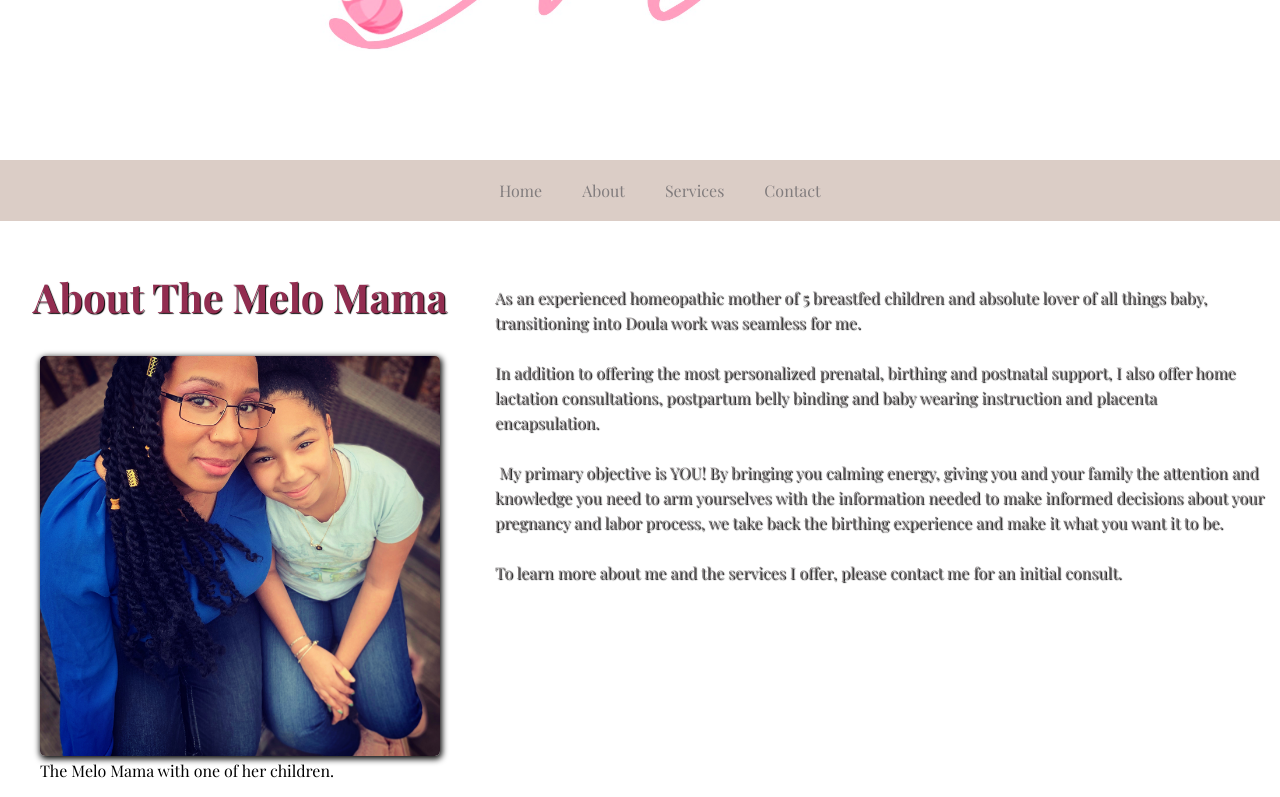
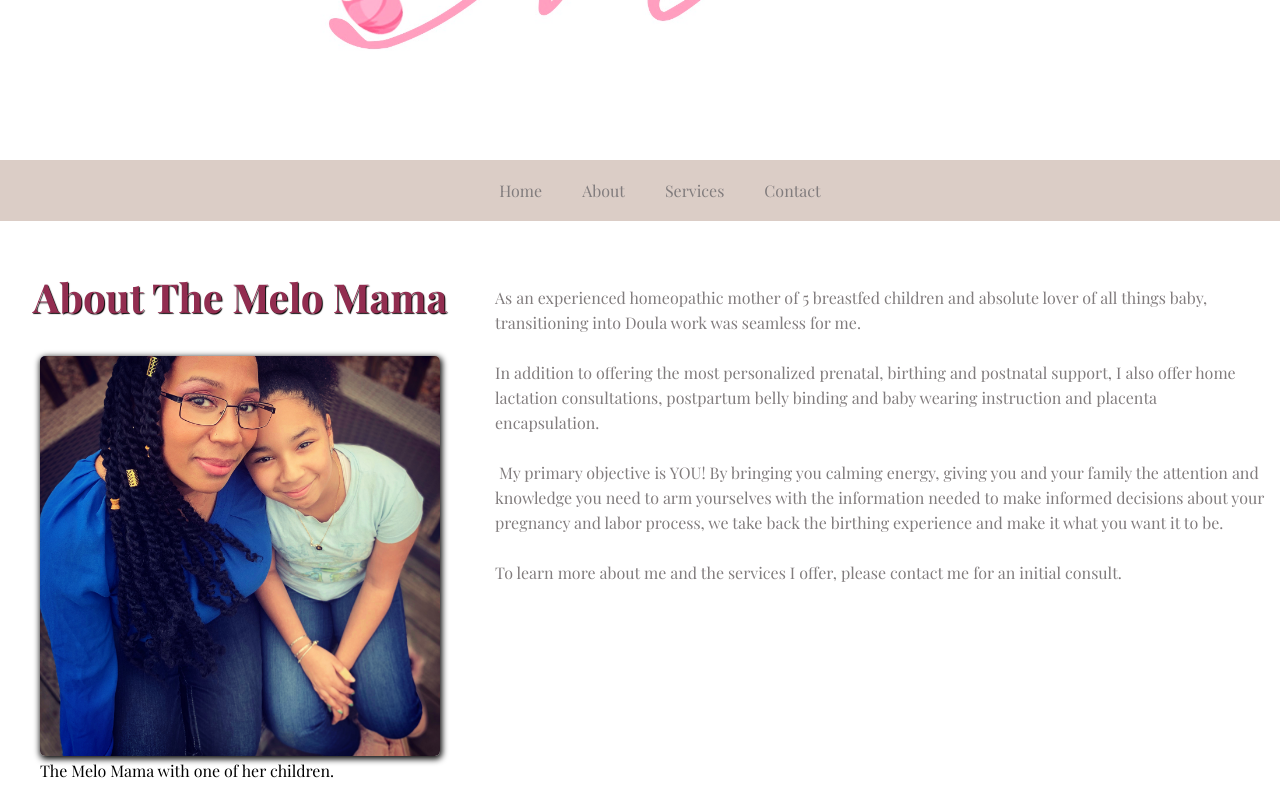
Before and after one commit to shanicunn/the-melo-mama, a React (Create React App) app in the folder frontend/melo-mamas/: page /about in a window 1280 px wide. Shown: the part 370-1167 px from the top of the page. Built offline with nearby package versions, Linux system fonts and the light colour scheme.

Commit message:
Text shadow removed from about bio

```diff
--- a/frontend/melo-mamas/src/App.css
+++ b/frontend/melo-mamas/src/App.css
@@ -176,7 +176,7 @@ img {
   line-height: 25px;
   padding: 15px;
   color: #817C7D;
-  text-shadow: black 1px 1px 1px;
+  /* text-shadow: black 1px 1px 1px; */
 }
 .image {
   grid-area: image;
```
